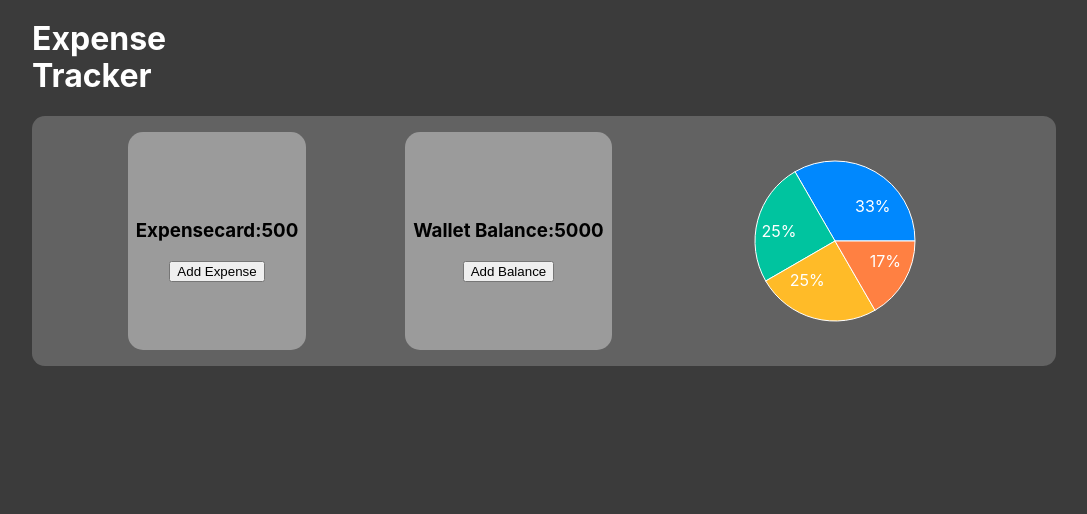
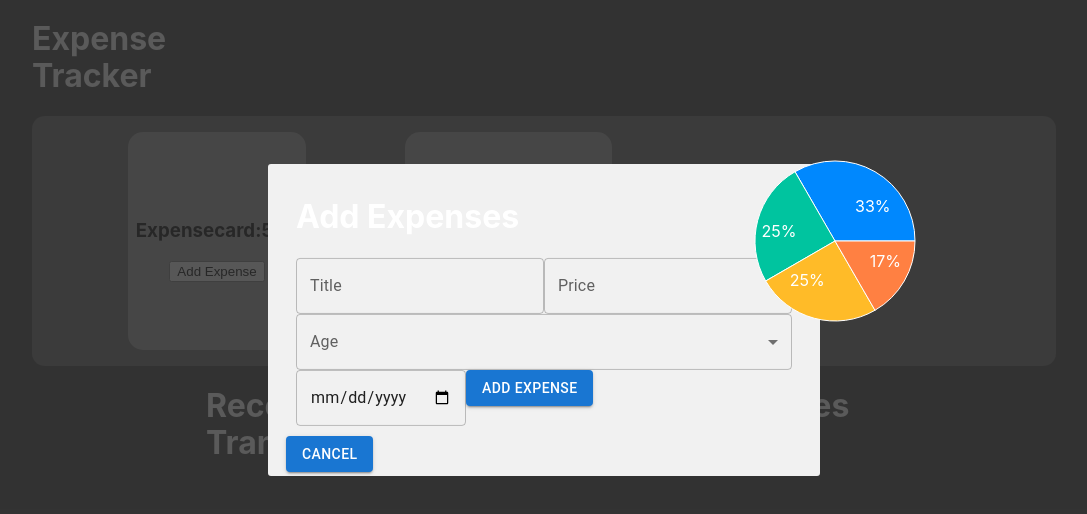
Before and after one commit to ervikasti/ExpenseTracker, a React (Create React App) app: page / in a window 1280 px wide. Both pictures are taken after a click on the button "Add Expense". Shown: the top 514 px of the page, without its empty margins (96-1183 px from the left). Built offline with nearby package versions, Linux system fonts and the light colour scheme.

Commit message:
Forms Added

```diff
--- /dev/null
+++ b/src/components/AddBalance/AddBalance.jsx
@@ -0,0 +1,16 @@
+import Button from '@mui/material/Button';
+import TextField from '@mui/material/TextField';
+import Modal from '../Modal/Modal';
+
+export default function AddBalance(){
+
+    return(
+        <Modal>
+            <form>
+                <h1>Add Balance</h1>
+                <TextField id="outlined-basic" type='Number' label="Increment Amount" variant="outlined"/>
+                <Button variant="contained">Add Balance</Button>
+            </form>
+        </Modal>
+    )
+}
--- a/src/components/Balancecard/Balancecard.jsx
+++ b/src/components/Balancecard/Balancecard.jsx
@@ -1,13 +1,22 @@
+import AddBalance from "../AddBalance/AddBalance";
 import Card from "../Card/Card";
+import { useState } from "react";
 const Balancecard = ()=>{
 
-    const funcHandler = () => {
+    const[btn, setBtn] = useState(false);
+
+    const funcHandler = (e)=>{
         console.log("Add Balance Btn clicked");
+        setBtn(!btn);
     }
 
+
     return(
+        <>
+        {btn && (<AddBalance/>)}
         <Card title={'Wallet Balance'} price={'5000'} btnName={'Add Balance'} funcHandler={funcHandler}></Card>
-    )
+        </>
+          )
 }
 
 export default Balancecard;
--- /dev/null
+++ b/src/components/Category/Category.jsx
@@ -0,0 +1,33 @@
+import * as React from 'react';
+import Box from '@mui/material/Box';
+import InputLabel from '@mui/material/InputLabel';
+import MenuItem from '@mui/material/MenuItem';
+import FormControl from '@mui/material/FormControl';
+import Select from '@mui/material/Select';
+
+export default function Category() {
+  const [category, setCategory] = React.useState('');
+
+  const handleChange = (event) => {
+    setCategory(event.target.value);
+  };
+
+  return (
+    <Box sx={{ minWidth: 120 }}>
+      <FormControl fullWidth>
+        <InputLabel id="demo-simple-select-label">Age</InputLabel>
+        <Select
+          labelId="demo-simple-select-label"
+          id="demo-simple-select"
+          value={category}
+          label="Category"
+          onChange={handleChange}
+        >
+          <MenuItem value={10}>Entertainment</MenuItem>
+          <MenuItem value={20}>Food</MenuItem>
+          <MenuItem value={30}>Travel</MenuItem>
+        </Select>
+      </FormControl>
+    </Box>
+  );
+}
--- /dev/null
+++ b/src/components/ExpenseForm/Expense_form.jsx
@@ -0,0 +1,20 @@
+import Button from '@mui/material/Button';
+import TextField from '@mui/material/TextField';
+import Category from '../Category/Category';
+import Modal from '../Modal/Modal';
+
+export default function Expense_form(){
+
+    return(
+        <Modal>
+            <form>
+                <h1>Add Expenses</h1>
+                <TextField id="outlined-basic" label="Title" variant="outlined"/>
+                <TextField id="outlined-basic" label="Price" variant="outlined"/>
+                <Category></Category>
+                <TextField type="date" id="outlined-basic" variant="outlined"/>
+                <Button variant="contained">Add Expense</Button>
+            </form>
+        </Modal>
+    )
+}
--- a/src/components/Expensecard/Expensecard.jsx
+++ b/src/components/Expensecard/Expensecard.jsx
@@ -1,13 +1,21 @@
+import { useState } from "react";
 import Card from "../Card/Card";
+import Expense_form from "../ExpenseForm/Expense_form";
 
 export default function Expensecard(){
 
-    const funcHandler = ()=>{
+    const[btn, setBtn] = useState(false);
+
+    const funcHandler = (e)=>{
         console.log('btn clicked');
+        setBtn(!btn);
     }
 
     return(
+        <>
+        {btn && (<Expense_form/>)}
+        <Card title={'Expensecard'} price={'500'} btnName={'Add Expense'} funcHandler={funcHandler}></Card>
+        </>
 
-        <Card title={'Expensecard'} price={'500'} btnName={'Add Expense'} funcHandler={funcHandler}></Card>
     )
 }
--- /dev/null
+++ b/src/components/Modal/Modal.jsx
@@ -0,0 +1,31 @@
+import React, { useState } from "react";
+import styles from "./Modal.module.css";
+import Button from '@mui/material/Button';
+
+export default function Modal({children}) {
+  const [modal, setModal] = useState(true);
+
+  const toggleModal = () => {
+    setModal(!modal);
+  };
+
+  if(modal) {
+    document.body.classList.add('active-modal')
+  } else {
+    document.body.classList.remove('active-modal')
+  }
+
+  return (
+    <>
+      {modal && (
+        <div className={styles.modal}>
+          <div onClick={toggleModal} className={styles.overlay}></div>
+          <div className={styles.modal_content}>
+            {children}
+            <Button variant="contained" className={styles.close_modal} onClick={toggleModal}>Cancel</Button>
+          </div>
+        </div>
+      )}
+    </>
+  );
+}
--- /dev/null
+++ b/src/components/Modal/Modal.module.css
@@ -0,0 +1,43 @@
+body.active_modal {
+    overflow-y: hidden;
+}
+
+.btn_modal {
+    padding: 10px 20px;
+    display: block;
+    margin: 100px auto 0;
+    font-size: 18px;
+}
+
+.modal, .overlay {
+    width: 100vw;
+    height: 100vh;
+    top: 0;
+    left: 0;
+    right: 0;
+    bottom: 0;
+    position: fixed;
+}
+
+.overlay {
+    background: rgba(49,49,49,0.8);
+}
+.modal_content {
+    position: absolute;
+    top: 40%;
+    left: 50%;
+    transform: translate(-50%, -50%);
+    line-height: 1.4;
+    background: #f1f1f1;
+    padding: 14px 28px;
+    border-radius: 3px;
+    max-width: 600px;
+    min-width: 300px;
+}
+
+.close_modal {
+    position: absolute;
+    top: 10px;
+    right: 10px;
+    padding: 5px 7px;
+}
--- a/src/components/Piechart/Piechart.jsx
+++ b/src/components/Piechart/Piechart.jsx
@@ -1,5 +1,5 @@
 import React, { PureComponent } from 'react';
-import { PieChart, Pie, Sector, Cell, ResponsiveContainer } from 'recharts';
+import { PieChart, Pie, Cell, ResponsiveContainer } from 'recharts';
 
 const data = [
   { name: 'Group A', value: 400 },
--- a/src/page/Landing/Landing.jsx
+++ b/src/page/Landing/Landing.jsx
@@ -11,6 +11,10 @@ export default function Landing(){
                 <Balancecard></Balancecard>
                 <Piechart></Piechart>
             </div>
+            <div className={styles.display_section_lower}>
+                <h1>Recent Transacation</h1>
+                <h1>Top Expenses</h1>
+            </div>
         </div>
 
     )
--- a/src/page/Landing/Landing.module.css
+++ b/src/page/Landing/Landing.module.css
@@ -22,3 +22,11 @@
     height: 250px;
     justify-content: space-evenly;
 }
+
+.display_section_lower{
+    display: flex;
+    border-radius: 0.8rem;
+    width: 100%;
+    height: 250px;
+    justify-content: space-evenly;
+}
```
Also changed, not shown: package.json (+7 -0 lines), 1 other file (tests, documents, lock files or other folders).
